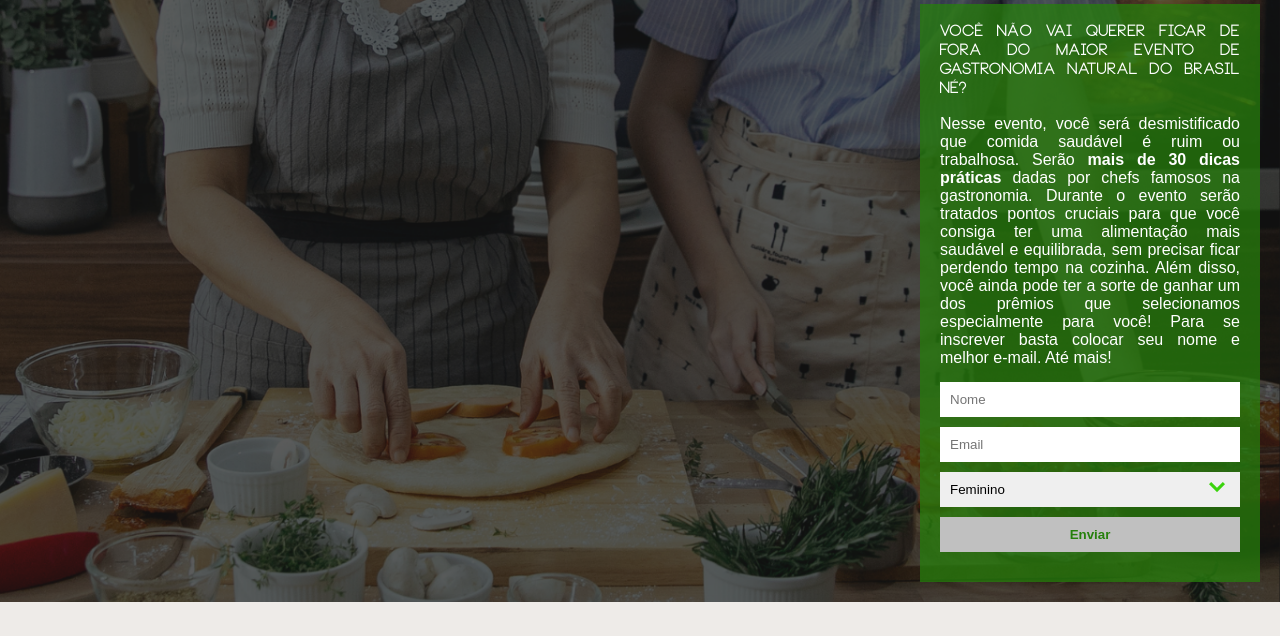
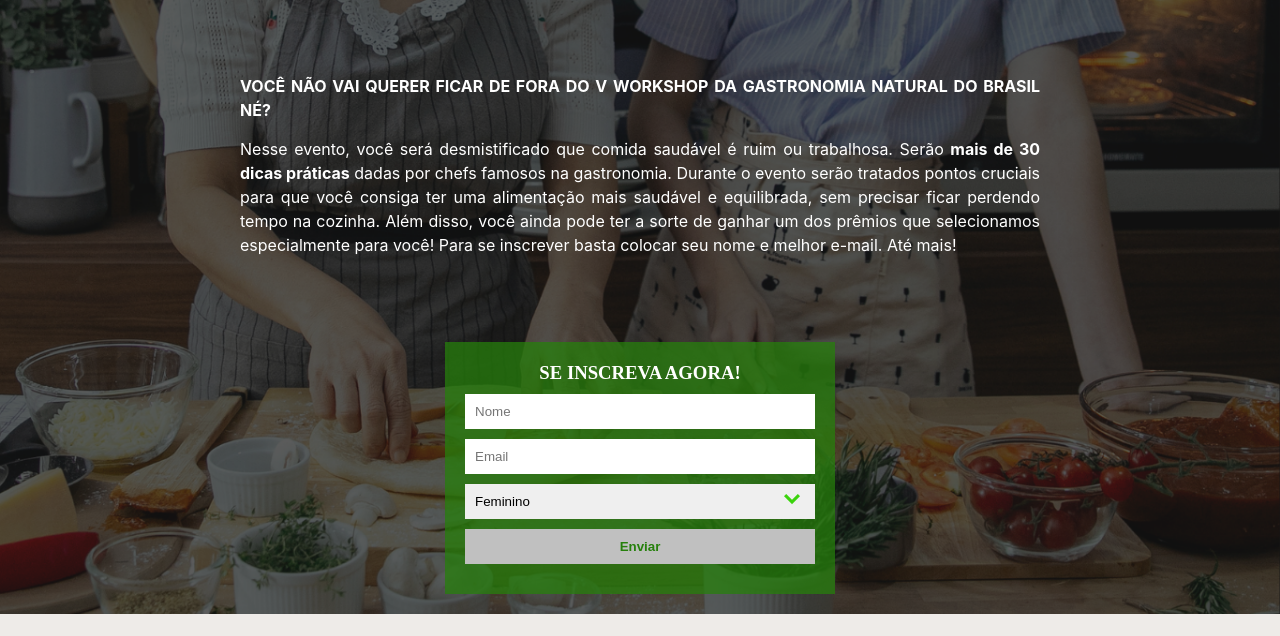
Before and after one commit to JessMotta/pagCapturaComidaNatural, a plain HTML site: page index.html in a window 1280 px wide. Shown: the part 57-693 px from the top of the page. Drawn offline with Linux system fonts and the light colour scheme.

Commit message:
add new version

```diff
--- a/index.html
+++ b/index.html
@@ -13,11 +13,11 @@
     <style>
         h1,
         h2 {
-            font-family: Neou_Bold;
+            font-family: -apple-system, BlinkMacSystemFont, 'Segoe UI', Roboto, Oxygen, Ubuntu, Cantarell, 'Open Sans', 'Helvetica Neue', sans-serif;
         }
 
         p {
-            font-family: Arial, Helvetica, sans-serif;
+            font-family: -apple-system, BlinkMacSystemFont, 'Segoe UI', Roboto, Oxygen, Ubuntu, Cantarell, 'Open Sans', 'Helvetica Neue', sans-serif
         }
 
         @font-face {
@@ -43,12 +43,12 @@
         </header>
 
         <section>
-            <div class="formContainer">
+            <div class="invitation">
                 <h2 class="mb">
-                    <strong>VOCÊ NÃO VAI QUERER FICAR DE FORA DO MAIOR EVENTO DE GASTRONOMIA NATURAL DO BRASIL NÉ?</strong>
+                    <strong>VOCÊ NÃO VAI QUERER FICAR DE FORA DO V WORKSHOP DA GASTRONOMIA NATURAL DO BRASIL NÉ?</strong>
 
                 </h2>
-                <!--   <p class="mb">Nesse evento, você irá descobrir a ordem correta de assistir os episódios, incluindo os spin-offs, e onde encontrar os episódios da série clássica. Além do mais, durante o evento serão mostrados easter-eggs que apareceram em diversos episódios da série e muitas pessoas não notaram, e você ainda pode ter a sorte de ganhar um dos prêmios que selecionamos para vocês!</p> -->
+
 
                 <p class="mb">Nesse evento, você será desmistificado que comida saudável é ruim ou trabalhosa. Serão
                     <strong>mais de
@@ -58,6 +58,9 @@
                     tempo na cozinha. Além disso, você ainda pode ter a sorte de ganhar um dos prêmios que selecionamos
                     especialmente para você! Para se inscrever basta colocar seu nome e melhor e-mail. Até mais!
                 </p>
+            </div>
+            <div class="formContainer">
+           <h3>SE INSCREVA AGORA!</h3>
                 <form
                     action="https://gmail.us5.list-manage.com/subscribe/post?u=49ec6fa4a5707776f4eadcccc&amp;id=3db3f69ac1"
                     method="post" id="mc-embedded-subscribe-form" name="mc-embedded-subscribe-form" class="validate"
--- a/styles/style.css
+++ b/styles/style.css
@@ -15,18 +15,37 @@ header {
 }
 
 section {
+  display: flex;
+  flex-direction: column;
+  justify-content: center;
+  align-items: center;
   padding: 20px;
   background-image: url('../assets/images/background.png');
   background-size: cover;
   overflow: hidden;
 }
+.invitation{
+  max-width: 800px;
+  color: white;
+  text-align: justify;
+  padding: 20px;
+  margin-top: 50px;
+  float: inline-end;
+  line-height: 1.5em;
+}
+
 .formContainer {
-  max-width: 300px;
+  max-width: 350px;
   color: white;
   background-color: #26800cbc;
   padding: 20px;
-  float: right;
+  margin-top: 50px;
   text-align: justify;
+}
+
+.formContainer h3{
+  text-align: center;
+  margin-bottom: 10px;
 }
 
 h2 {
```
